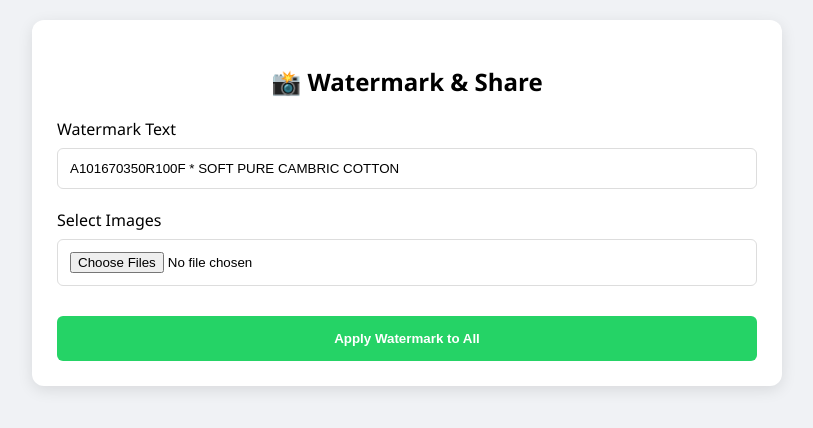
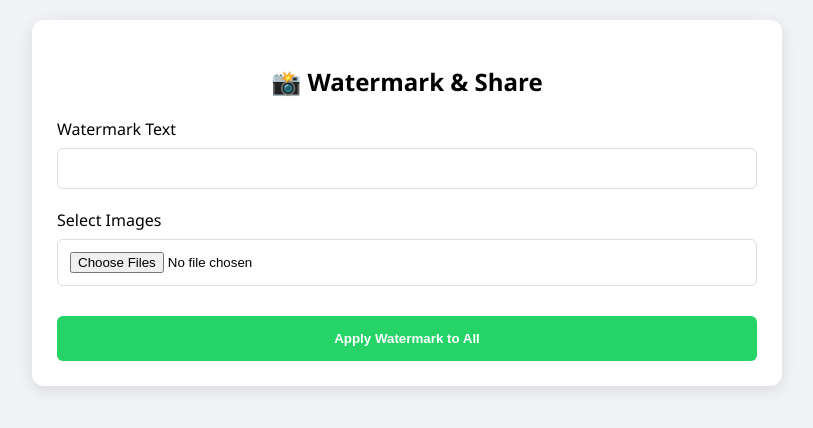
Before and after one commit to AmrutDresses/watermark_images, a plain HTML site: page index.html in a window 1280 px wide. Shown: the whole page, without its empty margins (233-1046 px from the left). Drawn offline with Linux system fonts and the light colour scheme.

Commit message:
Clear default value of watermark text input
Updated watermark text input to be empty.

```diff
--- a/index.html
+++ b/index.html
@@ -22,7 +22,7 @@
 
     <div class="input-group">
         <label>Watermark Text</label>
-        <input type="text" id="watermarkText" value="A101670350R100F * SOFT PURE CAMBRIC COTTON">
+        <input type="text" id="watermarkText" value=" ">
     </div>
 
     <div class="input-group">
```
